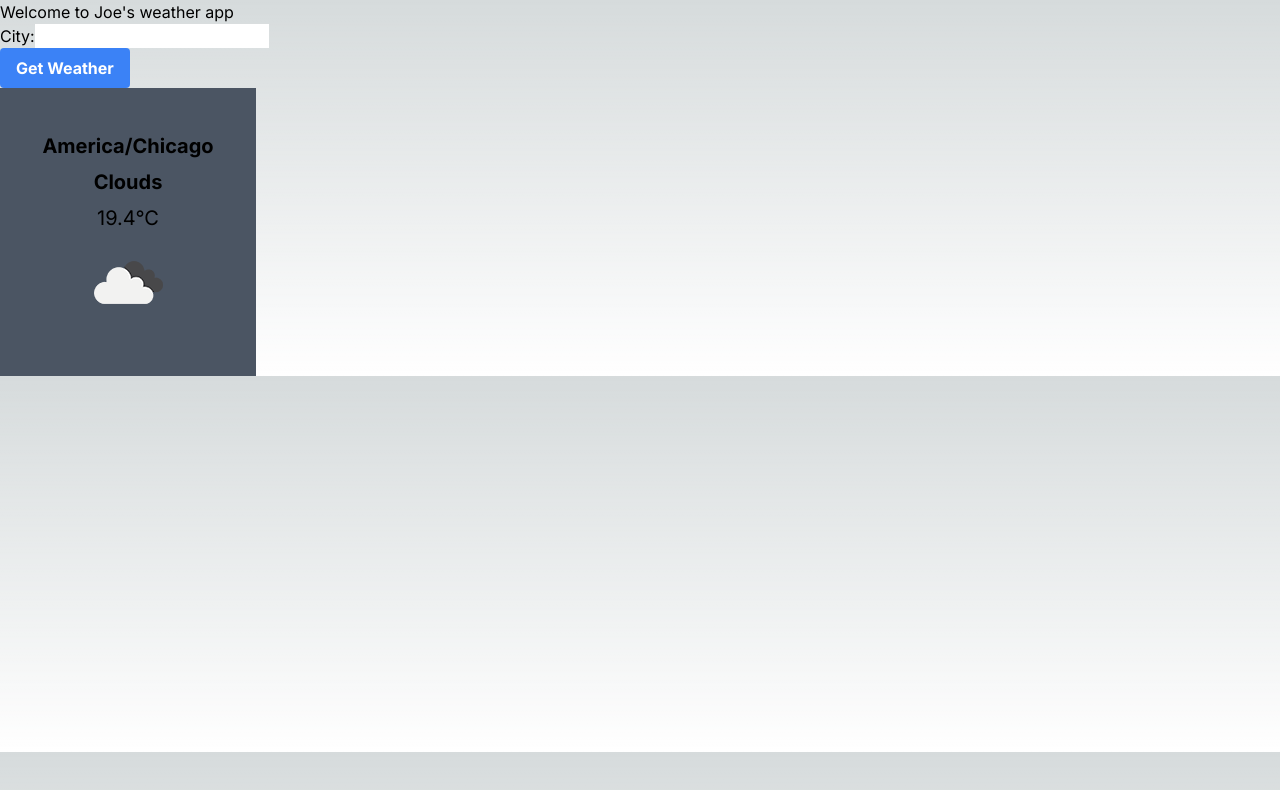
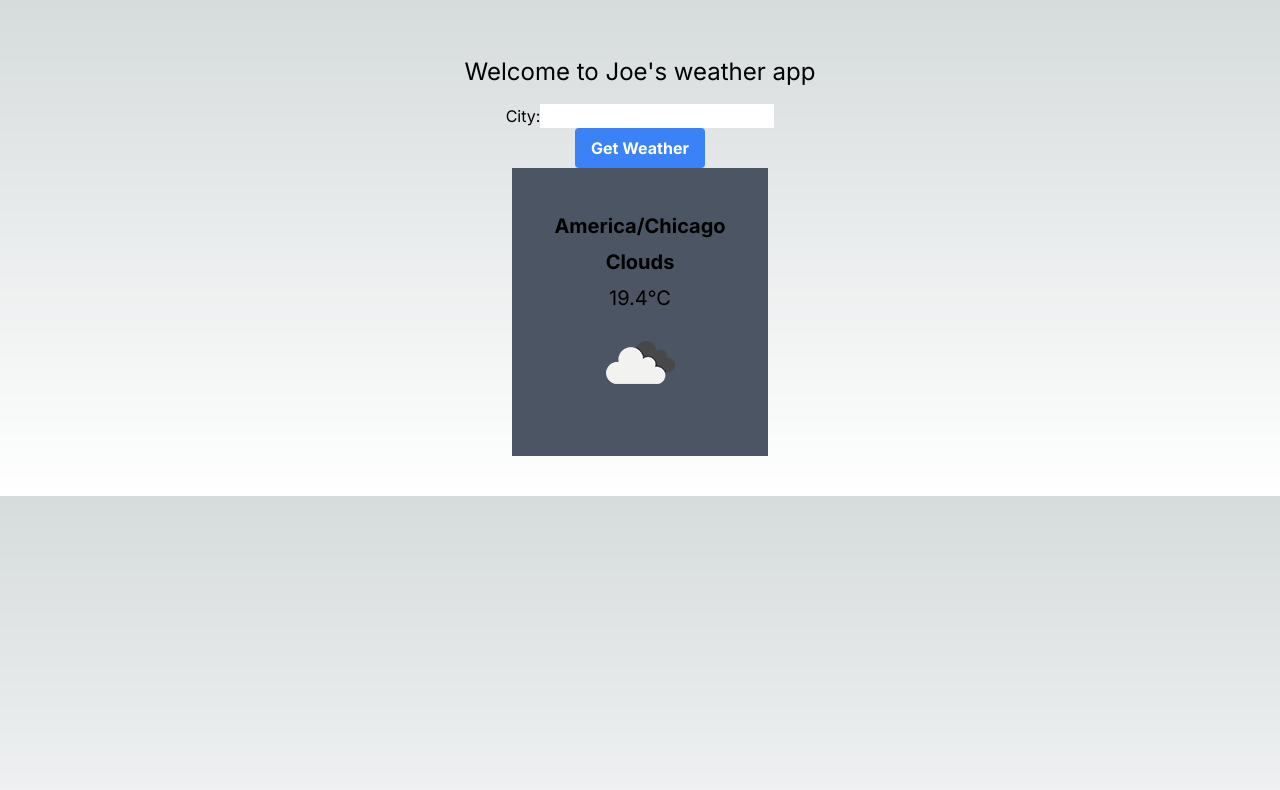
Before and after one commit to Joe-Fuller/weather-app, a Next.js app: page / in a window 1280 px wide. Shown: the top 790 px of the page. Built offline with nearby package versions, Linux system fonts and the light colour scheme.

Commit message:
add weather card collection component

```diff
--- a/app/page.js
+++ b/app/page.js
@@ -81,8 +81,8 @@ export default function Home() {
   // };
 
   return (
-    <main>
-      <h1>Welcome to Joe's weather app</h1>
+    <main className="p-10 flex flex-col items-center justify-center">
+      <h1 className="p-4 text-2xl">Welcome to Joe's weather app</h1>
       <CitySelector city={city} setCity={setCity}></CitySelector>
       <button
         onClick={getWeather}
--- /dev/null
+++ b/components/weatherCardCollection.js
@@ -0,0 +1,11 @@
+import WeatherCard from "./weatherCard";
+
+export default function WeatherCardCollection({ weatherDataCollection }) {
+  return (
+    <div>
+      {weatherDataCollection.forEach((weatherData) => {
+        return <WeatherCard weatherData={weatherData}></WeatherCard>;
+      })}
+    </div>
+  );
+}
```
